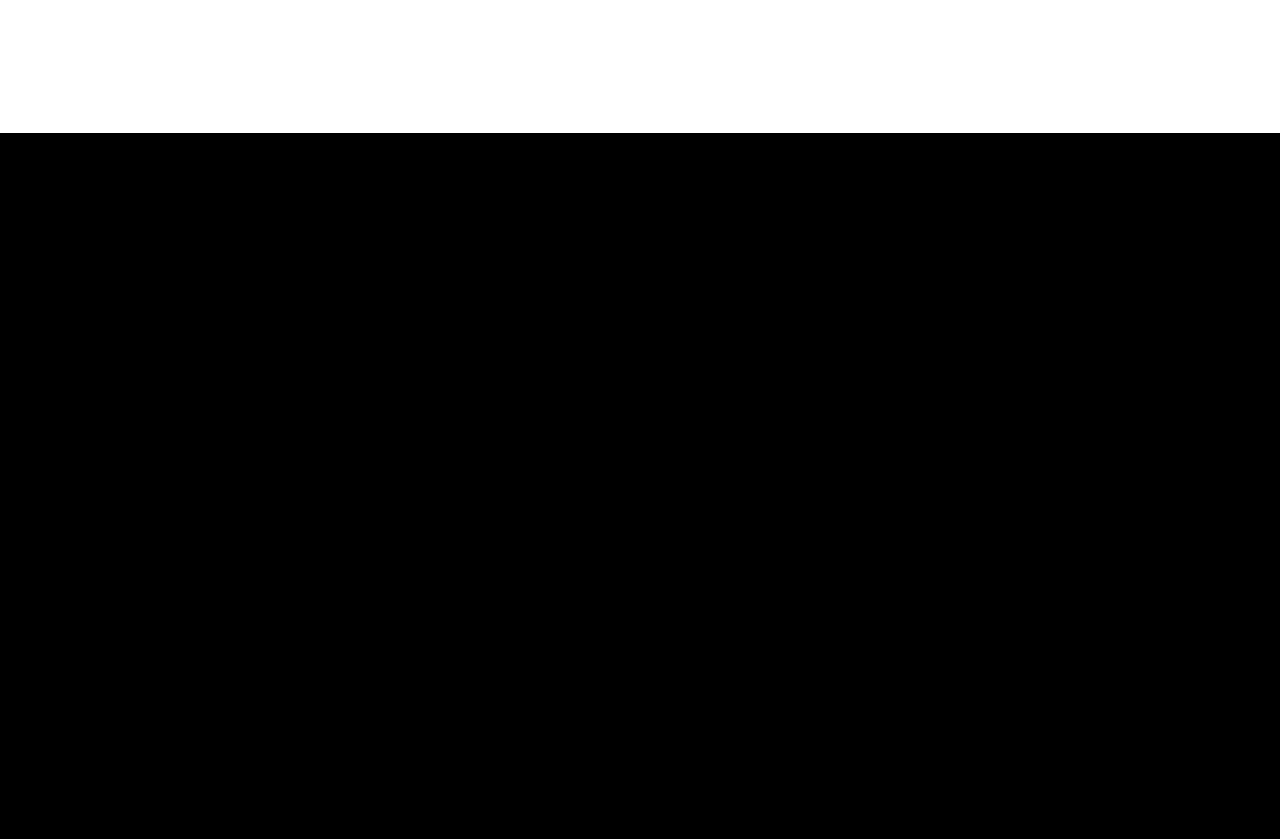
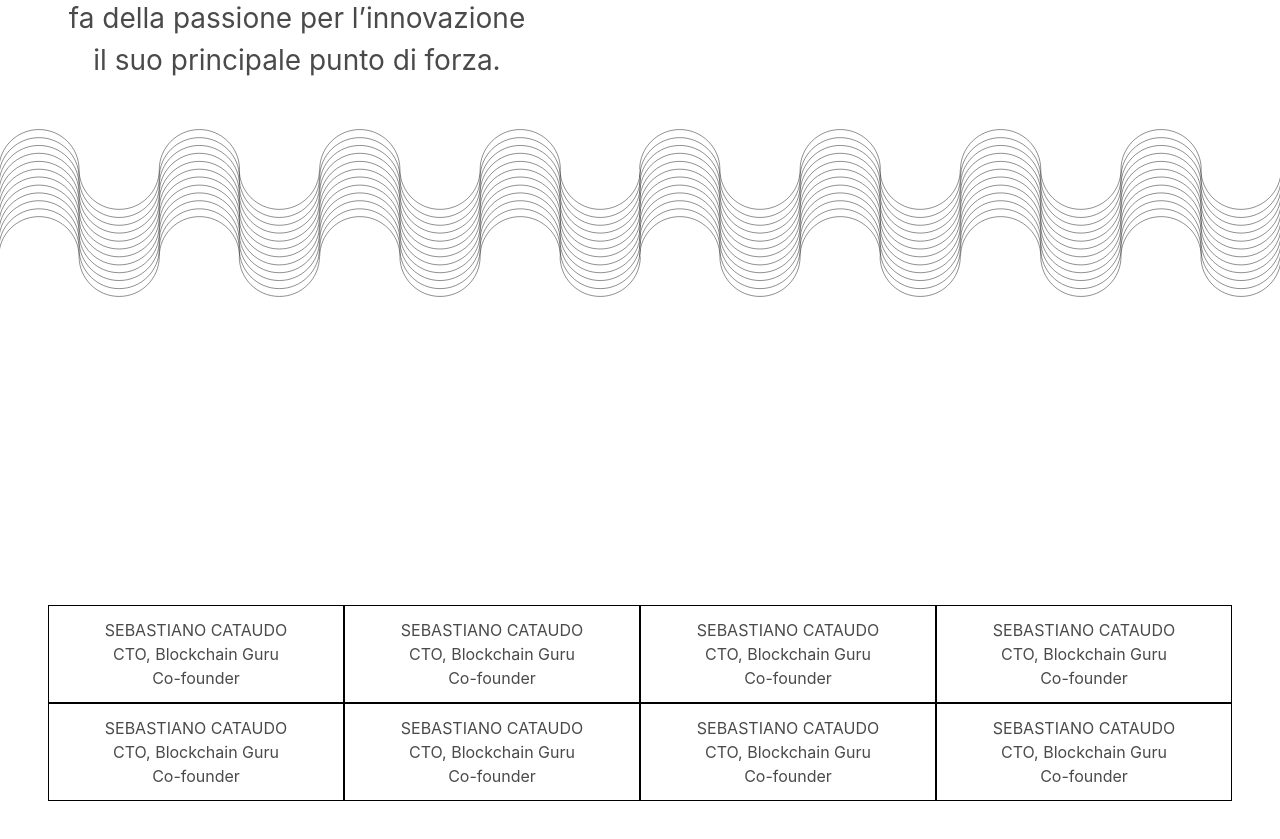
Before and after one commit to yomi-digital/website, a Vue app in the folder yomi-website/: page / in a window 1280 px wide. Shown: the part 2500-3339 px from the top of the page. Before the commit the page ends 2633 px from the top, so only its background shows below. Built offline with nearby package versions, Linux system fonts and the light colour scheme.

Commit message:
sections advanced

```diff
--- a/yomi-website/src/App.vue
+++ b/yomi-website/src/App.vue
@@ -3,6 +3,7 @@
     <Home></Home>
     <Menu></Menu>
     <Team></Team>
+    <Members></Members>
   </div>
 </template>
 
@@ -10,13 +11,15 @@
 import Home from './components/Home.vue'
 import Menu from './components/Menu.vue'
 import Team from './components/Team.vue'
+import Members from './components/Members.vue'
 
 export default {
   name: 'App',
   components: {
     Home,
     Menu,
-    Team
+    Team,
+    Members
   }
 }
 </script>
--- /dev/null
+++ b/yomi-website/src/components/Members.vue
@@ -0,0 +1,81 @@
+<template>
+    <section class="hero is-fullheight is-default is-bold">
+        <div class="hero-body ">
+            <div class="columns has-text-centered marginZero is-multiline is-mobile width25">
+                <div class="column is-full border">
+                    <div><p>SEBASTIANO CATAUDO</p></div>
+                    <div><p>CTO, Blockchain Guru<br>Co-founder</p></div>
+                </div>
+                <br>
+                <div class="column is-full border">
+                    <div><p>SEBASTIANO CATAUDO</p></div>
+                    <div><p>CTO, Blockchain Guru<br>Co-founder</p></div>
+                </div>
+            </div>
+            <div class="columns has-text-centered  marginZero is-multiline is-mobile width25">
+                <div class="column is-full border">
+                    <div><p>SEBASTIANO CATAUDO</p></div>
+                    <div><p>CTO, Blockchain Guru<br>Co-founder</p></div>
+                </div>
+                <div class="column is-full border">
+                    <div><p>SEBASTIANO CATAUDO</p></div>
+                    <div><p>CTO, Blockchain Guru<br>Co-founder</p></div>
+                </div>
+            </div>
+            <div class="columns has-text-centered  marginZero is-multiline is-mobile width25">
+                <div class="column is-full border">
+                    <div><p>SEBASTIANO CATAUDO</p></div>
+                    <div><p>CTO, Blockchain Guru<br>Co-founder</p></div>
+                </div>
+                <div class="column is-full border ">
+                    <div><p>SEBASTIANO CATAUDO</p></div>
+                    <div><p>CTO, Blockchain Guru<br>Co-founder</p></div>
+                </div>
+            </div>
+            <div class="columns has-text-centered  marginZero is-multiline is-mobile width25">
+                <div class="column is-full border">
+                    <div><p>SEBASTIANO CATAUDO</p></div>
+                    <div><p>CTO, Blockchain Guru<br>Co-founder</p></div>
+                </div>
+                <div class="column is-full border">
+                    <div><p>SEBASTIANO CATAUDO</p></div>
+                    <div><p>CTO, Blockchain Guru<br>Co-founder</p></div>
+                </div>
+            </div>
+        </div>
+    </section>
+</template>
+
+<script>
+export default {
+  name: 'Members',
+}
+</script>
+
+<!-- Add "scoped" attribute to limit CSS to this component only -->
+<style scoped>
+   section{
+        background-color: white;
+    }
+
+    .border{
+        border: solid black 1px;
+    }
+    .width25{
+        width: 25%;
+    }
+
+    .marginZero {
+        margin: 0!important;
+    }
+
+    @media (max-width: 480px) {
+        .hero-body {
+            flex-direction: column;
+        }
+        .columns{
+            width: 100%;
+        }
+    }
+
+</style>
--- a/yomi-website/src/components/Team.vue
+++ b/yomi-website/src/components/Team.vue
@@ -15,12 +15,24 @@
             <div class="container has-text-centered">
                 <div class="columns is-vcentered">
 
-                    <div id="teamSVG">
-                        <img src="/assets/img/vectors/Team.svg" alt="team" />
+                    <div class="column is-5 biggerFont">
+                        <p>
+
+                        Non la solita software house. Un gruppo giovane e dinamico di professionisti appassionati, con un approccio al lavoro pragmatico fondato sulla continua formazione e aggiornamento,  per rispondere alla crescente domanda di prodotti e servizi tecnologicamente all’avanguardia.
+                        <br><br>
+                        Un laboratorio digitale in continua evoluzione e sperimentazione, che fa della passione per l’innovazione il suo principale punto di forza.
+
+                        </p>
                     </div>
+
+
                 </div>
+
             </div>
         </div>
+    <div id="teamSVG">
+        <img class="fullWidth" src="/assets/img/vectors/Team.svg" alt="team" />
+    </div>
     </section>
 </template>
 
@@ -41,5 +53,11 @@ export default {
         line-height: 55px;
         font-weight: 500;
     }
+    .biggerFont{
+        font-size: 28px
+    }
 
+    .fullWidth {
+        width: 100%;
+    }
 </style>
```
